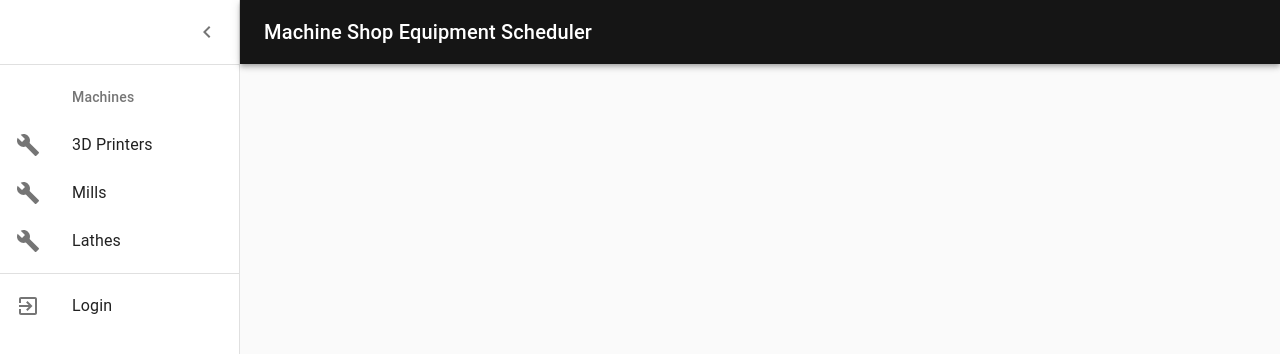
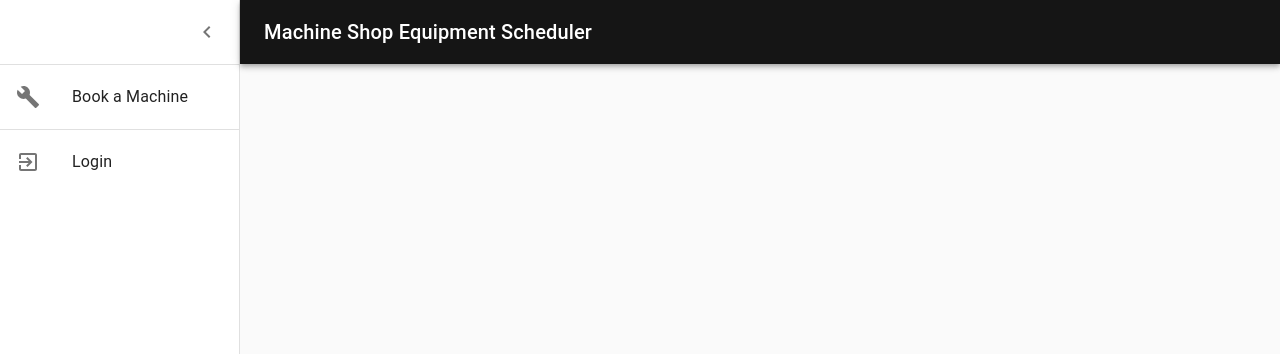
Before and after one commit to gabrielhasen/mergecapstone, a React (Create React App) app in the folder client/: page /home in a window 1280 px wide. Shown: the top 354 px of the page. Built offline with nearby package versions, Linux system fonts and the light colour scheme.

Commit message:
Changing Dashboard.js into a layout format

```diff
--- a/client/src/App.js
+++ b/client/src/App.js
@@ -2,7 +2,6 @@
 import React, { Component } from 'react';
 import { Router } from 'react-router-dom';
 import { createBrowserHistory } from 'history';
-import Dashboard from './Components/Dashboard';
 import MuiThemeProvider from '@material-ui/core/styles/MuiThemeProvider';
 
 
--- a/client/src/Components/Dashboard.js
+++ b/client/src/Components/Dashboard/Dashboard.js
@@ -1,5 +1,6 @@
 import React from 'react';
 import clsx from 'clsx';
+import PropTypes from 'prop-types';
 import { makeStyles } from '@material-ui/core/styles';
 import CssBaseline from '@material-ui/core/CssBaseline';
 import Drawer from '@material-ui/core/Drawer';
@@ -16,19 +17,20 @@ import Link from '@material-ui/core/Link';
 import MenuIcon from '@material-ui/icons/Menu';
 import ChevronLeftIcon from '@material-ui/icons/ChevronLeft';
 import { mainListItems, secondaryListItems } from './listItems';
+import Routes from '../../Routes';
 
-function Copyright() {
-  return (
-    <Typography variant="body2" color="textSecondary" align="center">
-      {'Copyright © '}
-      <Link color="inherit" href="https://material-ui.com/">
-        Your Website
-      </Link>{' '}
-      {new Date().getFullYear()}
-      {'.'}
-    </Typography>
-  );
-}
+// function Copyright() {
+//   return (
+//     <Typography variant="body2" color="textSecondary" align="center">
+//       {'Copyright © '}
+//       <Link color="inherit" href="https://material-ui.com/">
+//         Your Website
+//       </Link>{' '}
+//       {new Date().getFullYear()}
+//       {'.'}
+//     </Typography>
+//   );
+// }
 
 const drawerWidth = 240;
 
@@ -111,7 +113,69 @@ const useStyles = makeStyles(theme => ({
   },
 }));
 
-export default function Dashboard() {
+// export default function Dashboard() {
+//   const classes = useStyles();
+//   const [open, setOpen] = React.useState(true);
+//   const handleDrawerOpen = () => {
+//     setOpen(true);
+//   };
+//   const handleDrawerClose = () => {
+//     setOpen(false);
+//   };
+//   const fixedHeightPaper = clsx(classes.paper, classes.fixedHeight);
+
+//   return (
+//     <div className={classes.root}>
+//       <CssBaseline />
+//       <AppBar position="absolute" className={clsx(classes.appBar, open && classes.appBarShift)}>
+//         <Toolbar className={classes.toolbar}>
+//           <IconButton
+//             edge="start"
+//             color="inherit"
+//             aria-label="open drawer"
+//             onClick={handleDrawerOpen}
+//             className={clsx(classes.menuButton, open && classes.menuButtonHidden)}
+//           >
+//             <MenuIcon />
+//           </IconButton>
+//           <Typography component="h1" variant="h6" color="inherit" noWrap className={classes.title}>
+//             Machine Shop Equipment Scheduler
+//           </Typography>
+//         </Toolbar>
+//       </AppBar>
+//       <Drawer
+//         variant="permanent"
+//         classes={{
+//           paper: clsx(classes.drawerPaper, !open && classes.drawerPaperClose),
+//         }}
+//         open={open}
+//       >
+//         <div className={classes.toolbarIcon}>
+//           <IconButton onClick={handleDrawerClose}>
+//             <ChevronLeftIcon />
+//           </IconButton>
+//         </div>
+//         <Divider />
+//         <List>{mainListItems}</List>
+//         <Divider />
+//         <List>{secondaryListItems}</List>
+//       </Drawer>
+//       <main className={classes.content}>
+//         <div className={classes.appBarSpacer} />
+//         <Container maxWidth="lg" className={classes.container}>
+//           <Grid container spacing={3}>
+//             {/* Content for the main page */}
+//           </Grid>
+//         </Container>
+//         {/* <Copyright /> */}
+//       </main>
+//     </div>
+//   );
+// }
+
+const Dashboard = props => {
+  const { children } = props;
+
   const classes = useStyles();
   const [open, setOpen] = React.useState(true);
   const handleDrawerOpen = () => {
@@ -163,10 +227,16 @@ export default function Dashboard() {
         <Container maxWidth="lg" className={classes.container}>
           <Grid container spacing={3}>
             {/* Content for the main page */}
+            {children}
           </Grid>
         </Container>
         {/* <Copyright /> */}
       </main>
     </div>
   );
-}
+};
+
+Dashboard.propTypes = {
+  children: PropTypes.node
+};
+export default Dashboard;
--- a/client/src/Components/listItems.js
+++ b/client/src/Components/Dashboard/listItems.js
@@ -8,8 +8,14 @@ import BuildIcon from '@material-ui/icons/Build';
 
 export const mainListItems = (
   <div>
-    <ListSubheader inset>Machines</ListSubheader>
+    <ListSubheader inset></ListSubheader>
     <ListItem button>
+      <ListItemIcon>
+        <BuildIcon />
+      </ListItemIcon>
+      <ListItemText primary="Book a Machine" />
+    </ListItem>
+    {/* <ListItem button>
       <ListItemIcon>
         <BuildIcon />
       </ListItemIcon>
@@ -26,7 +32,7 @@ export const mainListItems = (
         <BuildIcon />
       </ListItemIcon>
       <ListItemText primary="Lathes" />
-    </ListItem>
+    </ListItem> */}
   </div>
 );
 
--- a/client/src/Routes.js
+++ b/client/src/Routes.js
@@ -1,7 +1,7 @@
 import React from 'react';
 import { Switch, Redirect, Route } from 'react-router-dom';
 
-import Dashboard from './Components/Dashboard';
+import Dashboard from './Components/Dashboard/Dashboard';
 import SignInSide from './Components/SignInSide';
 
 const Routes = () => {
```
Also changed, not shown: client/src/Components/Dashboard/Title.js (renamed from client/src/Components/Title.js), client/src/Components/index.js (added).
